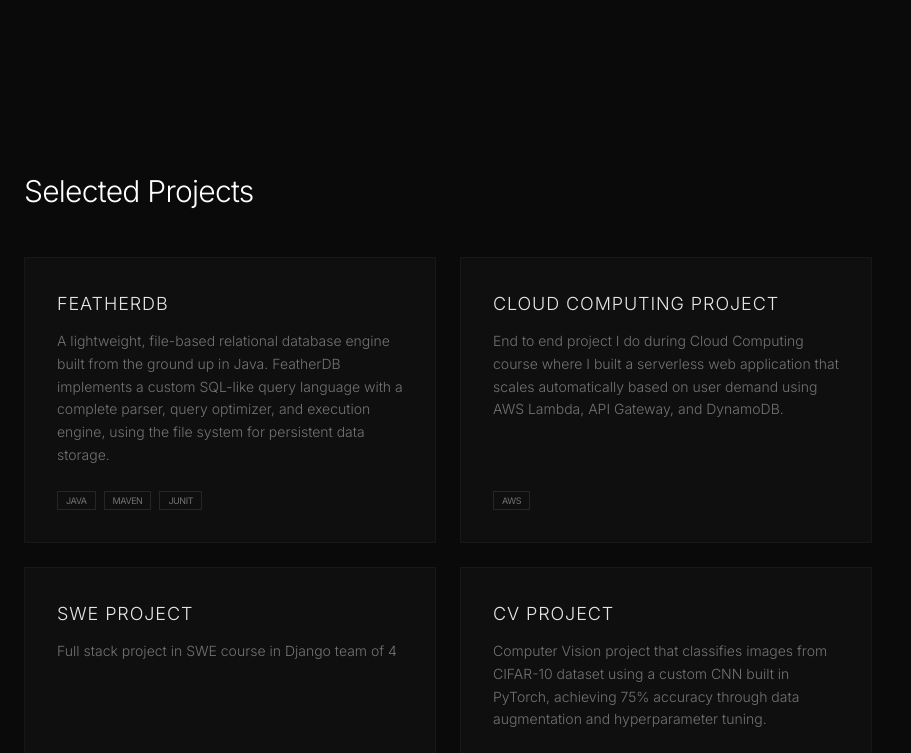
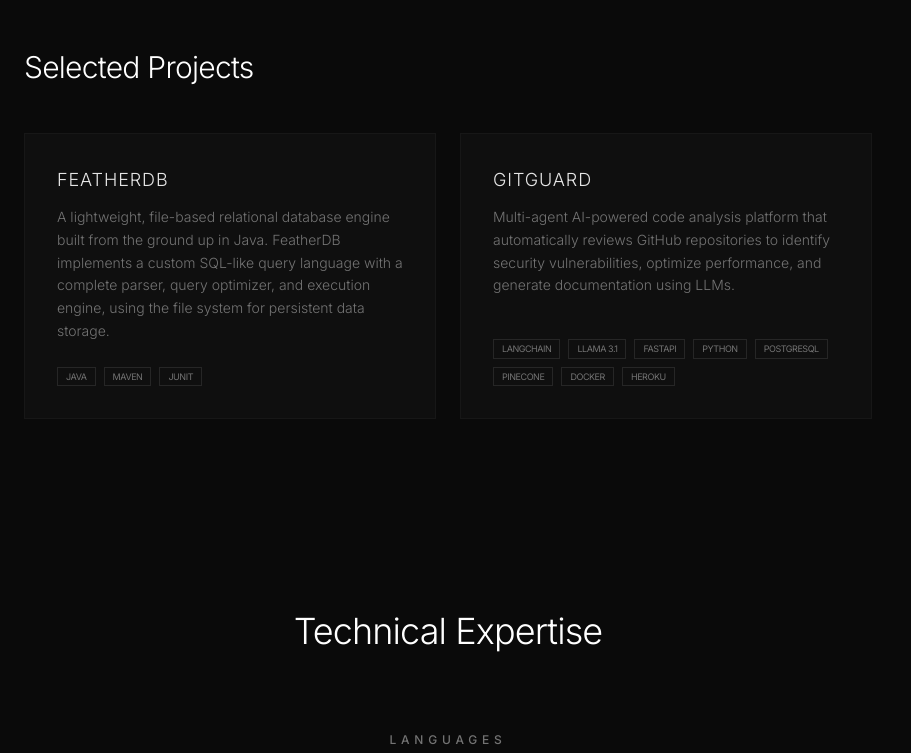
Before and after one commit to whozpj/Portfolio, a Next.js app in the folder portfolio/: page / in a window 1280 px wide. Shown: the part 2000-2753 px from the top of the page, without its empty margins (0-911 px from the left). Built offline with nearby package versions, Linux system fonts and the light colour scheme.

Commit message:
fixed projects

```diff
--- a/portfolio/app/api/chat/route.ts
+++ b/portfolio/app/api/chat/route.ts
@@ -37,7 +37,7 @@ BACKGROUND:
 - Computer Science student at UVA (University of Virginia)
 - In free time: enjoys gym, hanging out with friends, exploring new technologies, and learning, drake, rap, hip hop
 favorite shows, - Attack on titan, Naruto, Ted Lasso, Severance
-favorite movies, - The Dark Knight, The Matrix, Inception, The Social Network, The Social Dilemma
+favorite movies, - The Dark Knight, The Matrix, Inception, The Social Network
 - BUcket list - travel to every continent and experience every culture, skydiving, hitting 315 bench press, completing an ironman, traveling. Buy an old corvette and building it from the ground up,
 climb mount everest (going to base camp on 2027)
 - Actively seeking internship opportunities for Summer and Fall 2026
@@ -49,7 +49,6 @@ climb mount everest (going to base camp on 2027)
 - Actively seeking internship opportunities for Summer and Fall 2026
 
 EXPERIENCE:
-1. Incoming Data Engineering Intern at Fannie Mae (June 2026 - August 2026)
 2. Software Engineer at ManTech (2024 - Present):
    - Migrating legacy DoD system to modern microservices (Django, React, GCP, PostgreSQL, AI)
    - Architected RAG search pipeline using Llama 3.2 (3B) and Pinecone
@@ -65,11 +64,10 @@ EXPERIENCE:
 
 PROJECTS:
 1. FeatherDB - Lightweight file-based relational database engine in Java
-2. Cloud Computing Project - Serverless web app with AWS Lambda, API Gateway, DynamoDB
-3. SWE Project - Full stack Django project with PostgreSQL and Docker
-4. CV Project - Computer Vision CNN in PyTorch for CIFAR-10 classification (75% accuracy)
-5. AI Project - End-to-end RAG pipeline using LangChain, GPT-4, and Pinecone
-6. ML Project - MLB Tracker using Python and Machine Learning
+2. Gitgaurd  - Multi-agent AI-powered code analysis platform that automatically reviews GitHub repositories to identify security vulnerabilities, optimize performance, and generate documentation using LLMs.
+
+
+
 
 SKILLS:
 - Languages: Python, TypeScript, Java, JavaScript, SQL, R, Assembly, C
--- /dev/null
+++ b/portfolio/app/components/CursorGlow.tsx
@@ -0,0 +1,60 @@
+"use client";
+
+import { useEffect, useState } from "react";
+import { motion } from "framer-motion";
+
+export default function CursorGlow() {
+  const [mousePosition, setMousePosition] = useState({ x: 0, y: 0 });
+  const [isVisible, setIsVisible] = useState(false);
+
+  useEffect(() => {
+    const updateMousePosition = (e: MouseEvent) => {
+      setMousePosition({ x: e.clientX, y: e.clientY });
+      setIsVisible(true);
+    };
+
+    const handleMouseLeave = () => {
+      setIsVisible(false);
+    };
+
+    window.addEventListener("mousemove", updateMousePosition);
+    document.addEventListener("mouseleave", handleMouseLeave);
+
+    return () => {
+      window.removeEventListener("mousemove", updateMousePosition);
+      document.removeEventListener("mouseleave", handleMouseLeave);
+    };
+  }, []);
+
+  return (
+    <>
+      {/* Main glow - smaller */}
+      <motion.div
+        className="fixed pointer-events-none z-[9999] mix-blend-screen"
+        style={{
+          left: `${mousePosition.x}px`,
+          top: `${mousePosition.y}px`,
+          transform: "translate(-50%, -50%)",
+          willChange: "transform",
+        }}
+        animate={{
+          opacity: isVisible ? 1 : 0,
+        }}
+        transition={{
+          type: "spring",
+          stiffness: 800,
+          damping: 30,
+        }}
+      >
+        <div
+          className="w-32 h-32 rounded-full"
+          style={{
+            background: "radial-gradient(circle, rgba(139, 92, 246, 0.3) 0%, rgba(59, 130, 246, 0.15) 40%, transparent 70%)",
+            filter: "blur(20px)",
+          }}
+        />
+      </motion.div>
+
+    </>
+  );
+}
--- a/portfolio/app/components/Hero.tsx
+++ b/portfolio/app/components/Hero.tsx
@@ -4,6 +4,7 @@ import { motion, useScroll, useTransform } from "framer-motion";
 import Image from "next/image";
 import { useState, useEffect } from "react";
 import ChatBot from "./ChatBot";
+import CursorGlow from "./CursorGlow";
 
 export default function Portfolio() {
   const [activeSection, setActiveSection] = useState("hero");
@@ -182,12 +183,7 @@ export default function Portfolio() {
         <h2 className="text-3xl font-light mb-12 tracking-tight">Experience</h2>
         <div className="space-y-12">
           {[
-            {
-              date: "June 2026 — August 2026",
-              role: "Incoming Data Engineering Intern",
-              company: "Fannie Mae",
-              desc: null
-            },
+
             {
               date: "2024 — Present",
               role: "Software Engineer",
@@ -279,50 +275,17 @@ export default function Portfolio() {
               challenges: "Implementing a robust query parser that handles complex SQL syntax was challenging. Ensuring data consistency during concurrent operations required careful transaction management. Optimizing query performance without a traditional database cache required innovative indexing strategies.",
             },
             {
-              title: "Cloud Computing Project",
-              desc: "End to end project I do during Cloud Computing course where I built a serverless web application that scales automatically based on user demand using AWS Lambda, API Gateway, and DynamoDB.",
-              tags: ["AWS"],
-              github: "https://github.com/whozpj/cloud-project",
-              howItWorks: "The application uses AWS Lambda functions triggered by API Gateway to handle HTTP requests. DynamoDB stores user data with automatic scaling. CloudWatch monitors performance and triggers auto-scaling. The entire infrastructure is defined as code using AWS SAM.",
-              design: "Serverless architecture with API Gateway as the entry point, Lambda functions for business logic, and DynamoDB for data persistence. S3 hosts static assets. CloudFront provides CDN capabilities for global distribution.",
-              challenges: "Managing cold starts in Lambda functions required optimization. DynamoDB partition key design was critical for performance. Implementing proper error handling and retry logic across distributed services was complex.",
-            },
-            {
-              title: "SWE Project",
-              desc: "Full stack project in SWE course in Django team of 4",
-              tags: ["Django", "PostgreSQL", "Docker"],
-              github: "https://github.com/whozpj/swe-project",
-              howItWorks: "Built a full-stack web application using Django REST Framework for the backend API and React for the frontend. PostgreSQL handles data persistence with proper normalization. Docker containers ensure consistent deployment across environments.",
-              design: "MVC architecture with Django models, views, and templates. RESTful API design with proper HTTP methods. Frontend communicates with backend through JSON APIs. Docker Compose orchestrates multi-container deployment.",
-              challenges: "Coordinating with a team of 4 required clear communication and version control practices. Integrating frontend and backend APIs required careful API design. Database migrations and schema changes needed careful planning.",
-            },
-            {
-              title: "CV Project",
-              desc: "Computer Vision project that classifies images from CIFAR-10 dataset using a custom CNN built in PyTorch, achieving 75% accuracy through data augmentation and hyperparameter tuning.",
-              tags: ["PyTorch", "Python", "Computer Vision"],
-              github: "https://github.com/whozpj/cv-project",
-              howItWorks: "A custom Convolutional Neural Network (CNN) architecture processes 32x32 RGB images. The model uses convolutional layers for feature extraction, pooling layers for dimensionality reduction, and fully connected layers for classification. Data augmentation techniques like rotation, flipping, and color jittering improve generalization.",
-              design: "CNN architecture with 3 convolutional blocks, each followed by batch normalization and ReLU activation. Max pooling reduces spatial dimensions. Dropout layers prevent overfitting. The model is trained using Adam optimizer with learning rate scheduling.",
-              challenges: "Achieving good accuracy on CIFAR-10 required careful hyperparameter tuning. Overfitting was a major challenge, solved through data augmentation and dropout. Training time optimization required GPU acceleration and batch size tuning.",
-            },
-            {
-              title: "AI Project",
-              desc: "Full AI Project that builds an end-to-end RAG pipeline using LangChain, GPT-4, and Pinecone to enable semantic search over large document corpora with low-latency responses.",
-              tags: ["LangChain", "GPT-4", "Pinecone", "Python"],
-              github: "https://github.com/whozpj/ai-project",
-              howItWorks: "Documents are chunked and embedded using OpenAI's embedding model. Embeddings are stored in Pinecone vector database. User queries are embedded and used to search for similar document chunks. Relevant chunks are passed to GPT-4 as context for generating answers. LangChain orchestrates the entire pipeline.",
-              design: "RAG (Retrieval-Augmented Generation) architecture with document ingestion pipeline, vector store (Pinecone), and LLM integration (GPT-4). The system supports multiple document formats and includes query preprocessing and post-processing.",
-              challenges: "Chunking documents optimally to preserve context was challenging. Balancing retrieval accuracy with latency required careful vector search tuning. Managing API costs while maintaining quality required efficient prompt engineering and caching strategies.",
-            },
-            {
-              title: "ML Project",
-              desc: "MLB Tracker",
-              tags: ["Python", "Machine Learning", "Data Analysis"],
-              github: "https://github.com/whozpj/ml-project",
-              howItWorks: "A machine learning application that tracks and analyzes MLB statistics. Data is scraped from public APIs, processed, and used to train predictive models. The system provides insights on player performance and game predictions.",
-              design: "Data pipeline architecture with ETL processes, feature engineering, model training, and prediction serving. The system uses scikit-learn for traditional ML models and provides REST APIs for predictions.",
-              challenges: "Handling missing data and outliers in sports statistics required robust preprocessing. Feature engineering to capture meaningful patterns was time-consuming. Model interpretability was important for explaining predictions to users.",
+              title: "GitGuard",
+              desc: "Multi-agent AI-powered code analysis platform that automatically reviews GitHub repositories to identify security vulnerabilities, optimize performance, and generate documentation using LLMs.",
+              tags: ["LangChain", "Llama 3.1", "FastAPI", "Python", "PostgreSQL", "Pinecone", "Docker", "Heroku"],
+              github: "https://github.com/whozpj/gitguard",
+              howItWorks: "GitGuard uses LangChain to orchestrate three specialized agents—security scanning, performance optimization, and documentation generation—powered by Llama 3.1 via the Groq API. A RAG pipeline with Pinecone vector embeddings provides context-aware suggestions by retrieving relevant code snippets. GitHub webhooks trigger analysis on pull requests, and results are stored in PostgreSQL.",
+              design: "The system follows a microservices-style architecture with FastAPI as the backend, PostgreSQL for persistent storage, and Pinecone for semantic search. GitHub API integrations handle repository access and webhook events. The application is containerized with Docker and deployed on Heroku for scalability and reliability.",
+              challenges: "Designing effective agent specialization required careful prompt engineering. Achieving high accuracy in detecting SQL injection vulnerabilities involved tuning retrieval and evaluation logic. Managing webhook concurrency and ensuring low-latency responses under load were key deployment challenges.",
             }
+
+
+
           ].map((project, i) => (
             <motion.div
               key={i}
@@ -596,6 +559,9 @@ export default function Portfolio() {
 
       {/* ChatBot */}
       <ChatBot />
+
+      {/* Cursor Glow */}
+      <CursorGlow />
     </div>
   );
 }
--- a/portfolio/app/globals.css
+++ b/portfolio/app/globals.css
@@ -25,6 +25,12 @@ body {
   font-family: Arial, Helvetica, sans-serif;
 }
 
+/* Hide default cursor when cursor glow is active */
+html.cursor-none,
+html.cursor-none * {
+  cursor: none !important;
+}
+
 /* Custom Scrollbar Styles */
 ::-webkit-scrollbar {
   width: 8px;
```
